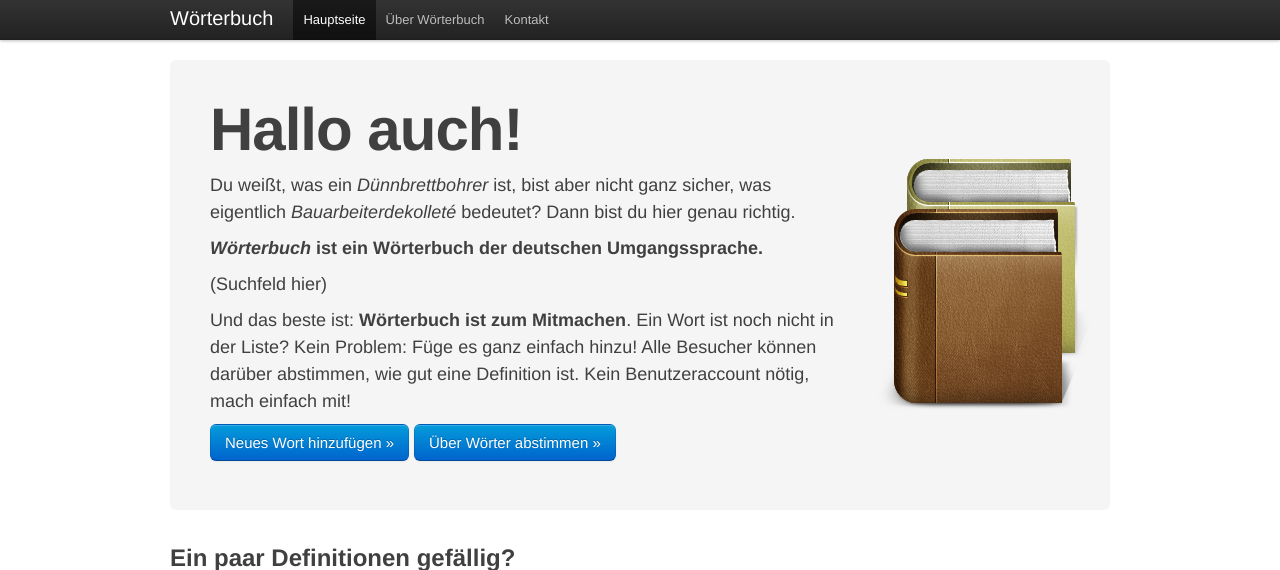
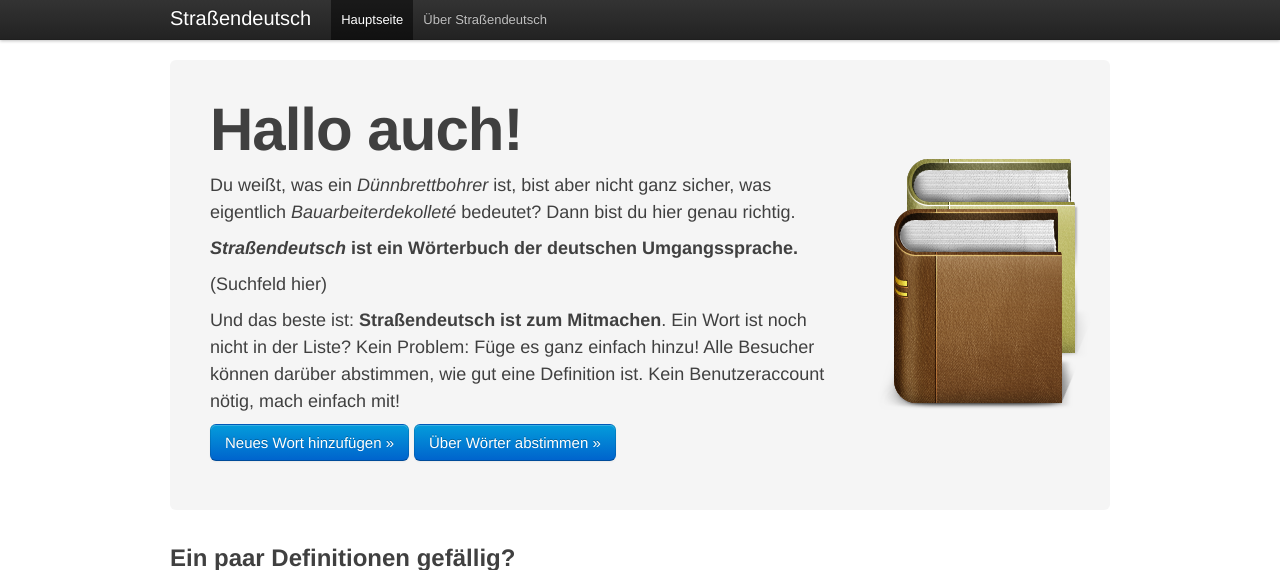
Before and after one commit to fwenzel/strassendeutsch, a Flask app: page / in a window 1280 px wide. Shown: the top 570 px of the page. Run offline with Flask 2, Linux system fonts and the light colour scheme; parts of the project's set-up code (start-up, migrations or seed data) failed here and were passed over.

Commit message:
s/woerterbuch/strassendeutsch/

```diff
--- a/woerterbuch/settings.py
+++ b/woerterbuch/settings.py
@@ -6,7 +6,7 @@ MONGODB_USERNAME = None
 MONGODB_PASSWORD = None
 
 
-## Session settings (set this!)
+## Session settings (set this to a random string!)
 SECRET_KEY = None
 
 
--- a/woerterbuch/templates/base.html
+++ b/woerterbuch/templates/base.html
@@ -2,8 +2,8 @@
 <html lang="de">
   <head>
     <meta charset="utf-8">
-    <title>{% block title %}Willkommen!{% endblock %} :: Wörterbuch</title>
-    <meta name="description" content="Ein Wörterbuch der deutschen Umgangssprache">
+    <title>{% block title %}Willkommen!{% endblock %} :: Straßendeutsch</title>
+    <meta name="description" content="Straßendeutsch - Ein Wörterbuch der deutschen Umgangssprache">
     <meta name="author" content="Fred Wenzel, 2011">
 
     {# Le HTML5 shim, for IE6-8 support of HTML elements #}
@@ -21,11 +21,10 @@
     <div class="topbar">
       <div class="fill">
         <div class="container">
-          <a class="brand" href="{{ url_for('index') }}">Wörterbuch</a>
+          <a class="brand" href="{{ url_for('index') }}">Straßendeutsch</a>
           <ul class="nav">
             <li class="active"><a href="#">Hauptseite</a></li>
-            <li><a href="#about">Über Wörterbuch</a></li>
-            <li><a href="#contact">Kontakt</a></li>
+            <li><a href="#about">Über Straßendeutsch</a></li>
           </ul>
           {% block searchbox %}
             <form class="pull-right">
--- a/woerterbuch/templates/index.html
+++ b/woerterbuch/templates/index.html
@@ -10,10 +10,10 @@
   <p>Du weißt, was ein <em>Dünnbrettbohrer</em> ist, bist aber nicht ganz sicher,
   was eigentlich <em>Bauarbeiterdekolleté</em> bedeutet? Dann bist du hier
   genau richtig.</p>
-  <p><strong><em>Wörterbuch</em> ist ein Wörterbuch der deutschen
+  <p><strong><em>Straßendeutsch</em> ist ein Wörterbuch der deutschen
     Umgangssprache.</strong></p>
   <p>(Suchfeld hier)</p>
-  <p>Und das beste ist: <strong>Wörterbuch ist zum Mitmachen</strong>. Ein
+  <p>Und das beste ist: <strong>Straßendeutsch ist zum Mitmachen</strong>. Ein
   Wort ist noch nicht in der Liste? Kein Problem: Füge es ganz einfach hinzu!
   Alle Besucher können darüber abstimmen, wie gut eine Definition ist.
   Kein Benutzeraccount nötig, mach einfach mit!</p>
--- a/woerterbuch/templates/new.html
+++ b/woerterbuch/templates/new.html
@@ -8,8 +8,8 @@
 <div class="row">
   <div class="span16">
     <h2>Ein neues Wort hinzufügen</h2>
-    <p>Du kennst ein Wort, das noch nicht im <em>Wörterbuch</em> steht? Prima!
-      Immer her damit.</p>
+    <p>Du kennst ein Wort, das noch nicht auf <em>Straßendeutsch</em> steht?
+      Prima! Immer her damit.</p>
   </div>
 </div>
 <div class="row">
```
Also changed, not shown: README.md.
